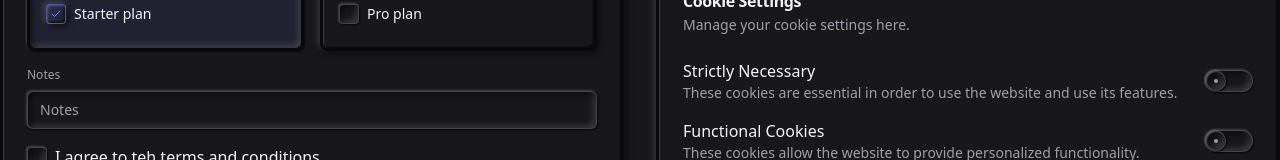
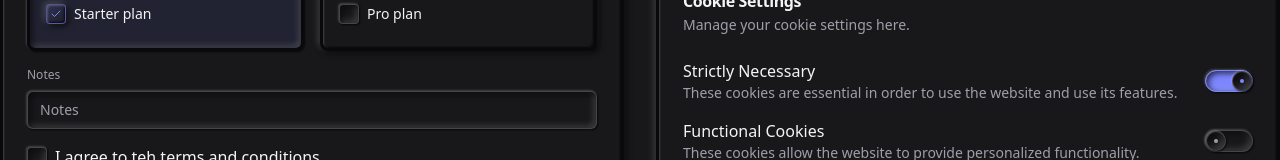
Before and after one commit to Annie-Huang/baseui-neomorphism2.0-component-library, a React (Vite) app: page / in a window 1280 px wide. Shown: the part 1116-1276 px from the top of the page. Built offline with nearby package versions, Linux system fonts and the light colour scheme.

Commit message:
Add disabled defaultChecked into the first NeuSwitch

```diff
--- a/src/App.tsx
+++ b/src/App.tsx
@@ -343,7 +343,7 @@ function App() {
                     use its features.
                   </p>
                 </div>
-                <NeuSwitch />
+                <NeuSwitch disabled defaultChecked />
               </div>
 
               <div className='flex items-center justify-between'>
```
